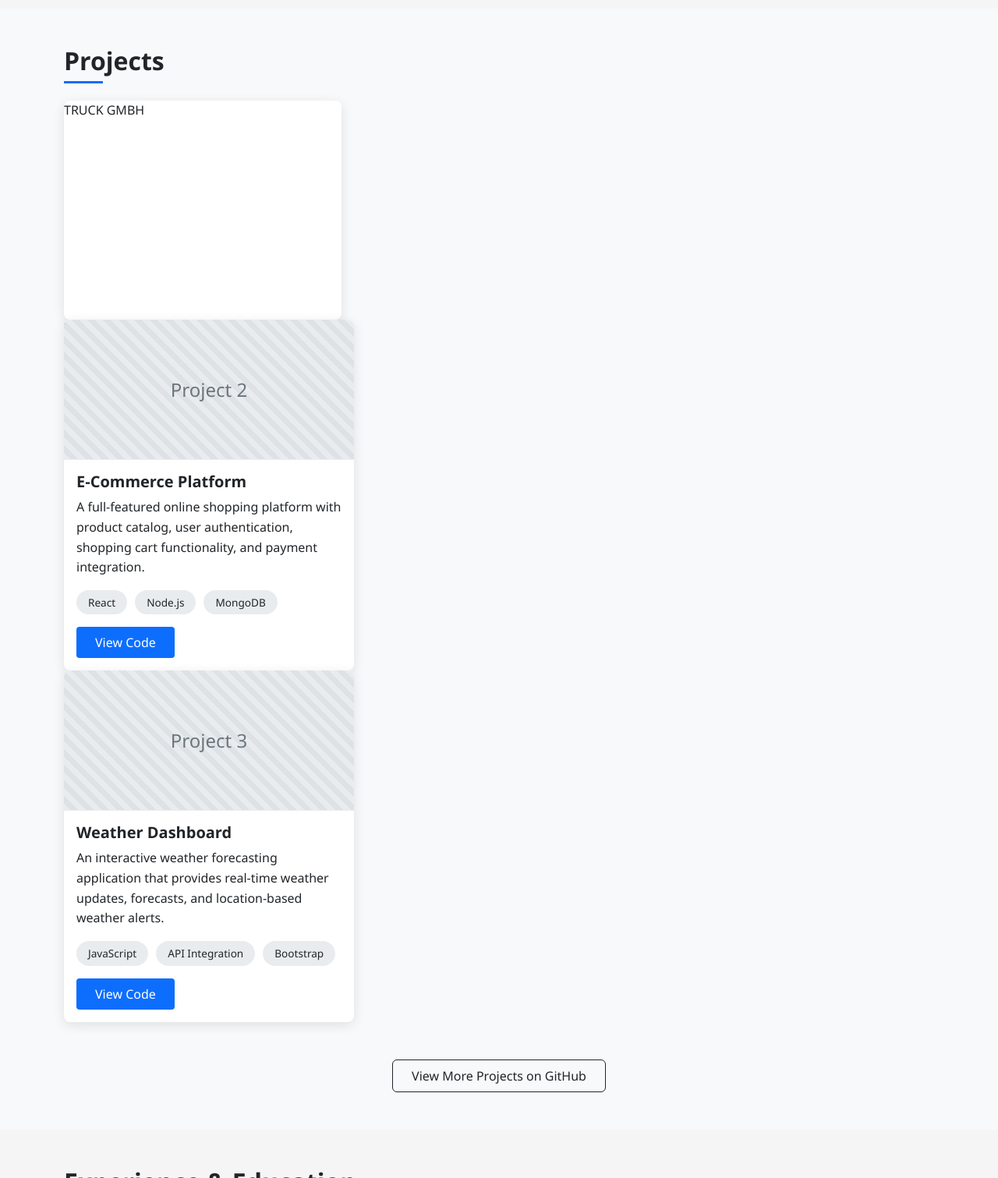
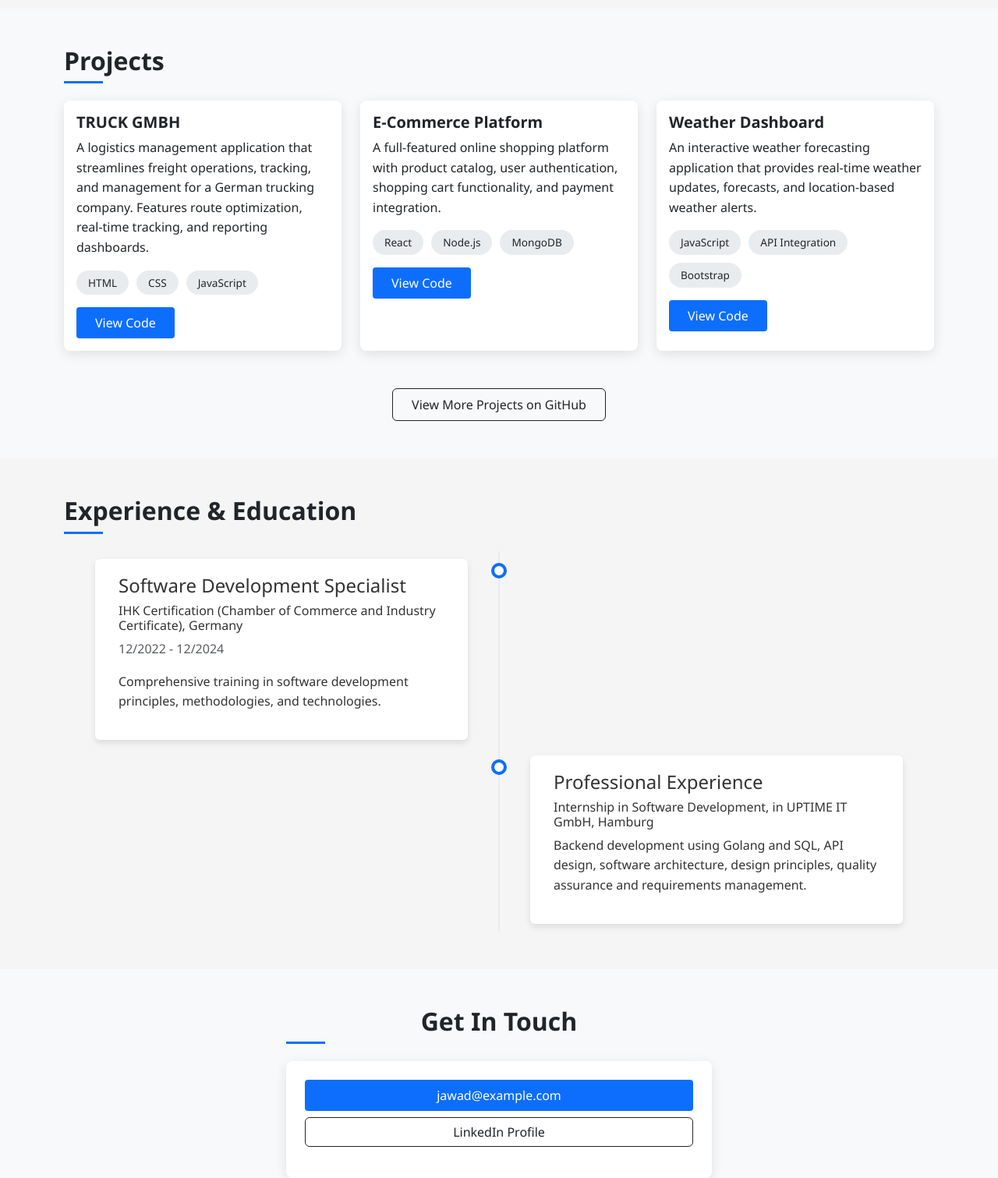
Before and after one commit to learnerhubandhub/prortfolio, a plain HTML site: page index.html in a window 1280 px wide. Shown: the part 1260-2771 px from the top of the page at 78% size. Drawn offline with nearby package versions, Linux system fonts and the light colour scheme.

Commit message:
update portfolio setup0

```diff
--- a/index.html
+++ b/index.html
@@ -369,8 +369,7 @@
         <!-- Project 1 -->
         <div class="col-md-4">
           <div class="card h-100">
-              TRUCK GMBH
-            </div>
+
             <div class="card-body">
               <h5 class="card-title">TRUCK GMBH</h5>
               <p class="card-text">A logistics management application that streamlines freight operations, tracking, and management for a German trucking company. Features route optimization, real-time tracking, and reporting dashboards.</p>
@@ -387,9 +386,7 @@
         <!-- Project 2 -->
         <div class="col-md-4">
           <div class="card h-100">
-            <div class="placeholder-img card-img-top">
-              Project 2
-            </div>
+
             <div class="card-body">
               <h5 class="card-title">E-Commerce Platform</h5>
               <p class="card-text">A full-featured online shopping platform with product catalog, user authentication, shopping cart functionality, and payment integration.</p>
@@ -406,9 +403,7 @@
         <!-- Project 3 -->
         <div class="col-md-4">
           <div class="card h-100">
-            <div class="placeholder-img card-img-top">
-              Project 3
-            </div>
+
             <div class="card-body">
               <h5 class="card-title">Weather Dashboard</h5>
               <p class="card-text">An interactive weather forecasting application that provides real-time weather updates, forecasts, and location-based weather alerts.</p>
```
